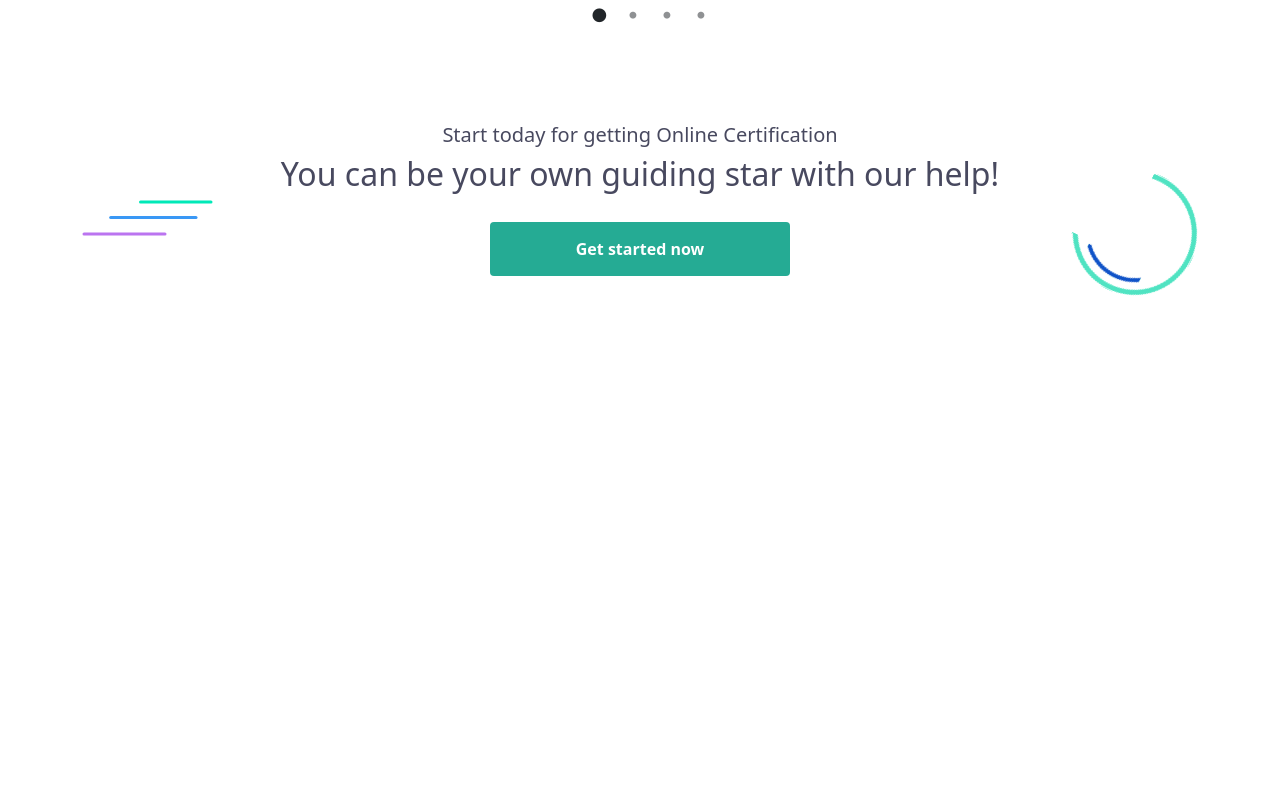
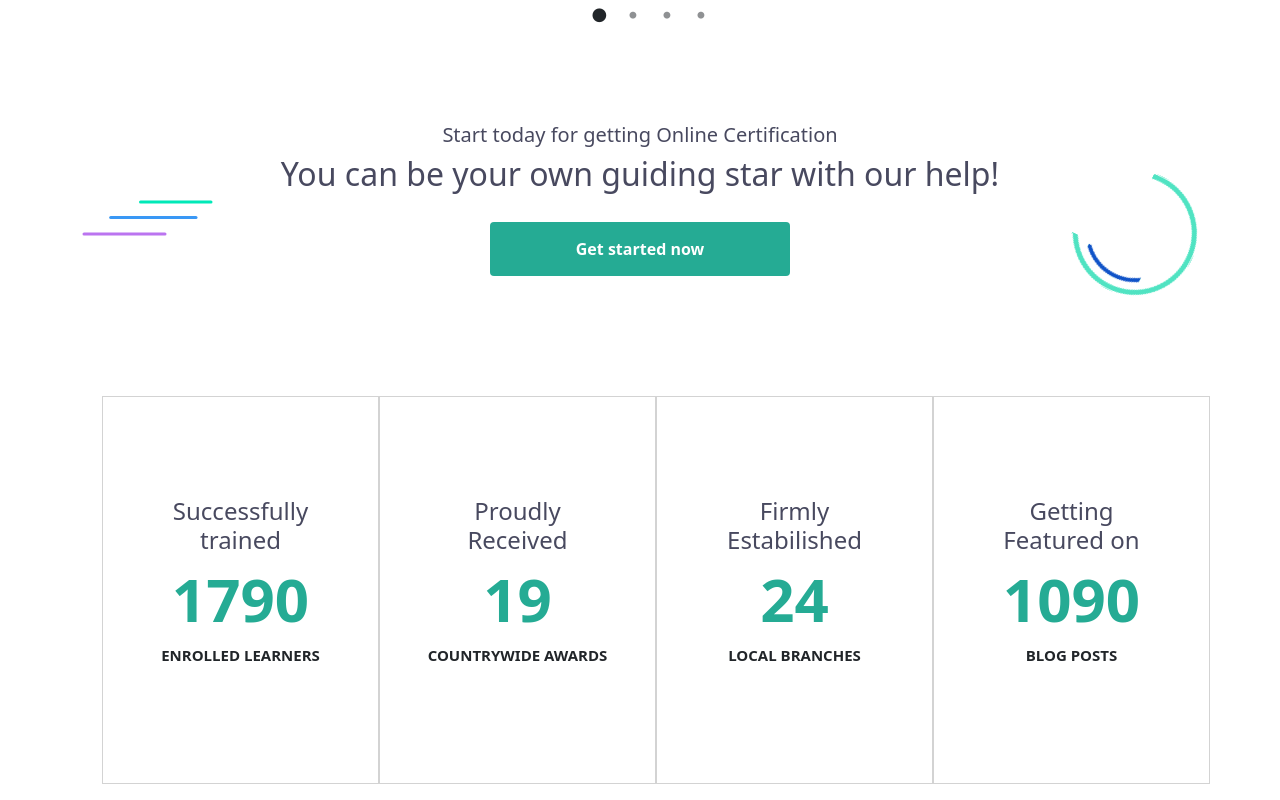
Before and after one commit to Obez99/proj-html-vuejs, a Vue app: page / in a window 1280 px wide. Shown: the part 4358-5158 px from the top of the page. Before the commit the page ends 4754 px from the top, so only its background shows below. Built offline with nearby package versions, Linux system fonts and the light colour scheme.

Commit message:
Adds Statistics component

```diff
--- a/src/App.vue
+++ b/src/App.vue
@@ -6,6 +6,7 @@
     <SmartTutoring></SmartTutoring>
     <VideoSection></VideoSection>
     <TopLearners></TopLearners>
+    <Statistics></Statistics>
   </div>
 </template>
 
@@ -16,6 +17,7 @@ import Courses from "./components/Courses.vue";
 import SmartTutoring from "./components/SmartTutoring.vue";
 import VideoSection from "./components/VideoSection.vue";
 import TopLearners from "./components/TopLearners.vue";
+import Statistics from "./components/Statistics.vue";
 export default {
   name: "App",
   components: {
@@ -25,6 +27,7 @@ export default {
     SmartTutoring,
     VideoSection,
     TopLearners,
+    Statistics,
   },
 };
 </script>
--- /dev/null
+++ b/src/components/Statistics.vue
@@ -0,0 +1,41 @@
+<template>
+  <section class="nopadding">
+    <div class="container">
+      <ul class="row row-cols-4">
+        <li class="statistic">
+          <h4>Successfully trained</h4>
+          <span>1790</span>
+          <p>ENROLLED LEARNERS</p>
+        </li>
+
+        <li class="statistic">
+          <h4>Proudly Received</h4>
+          <span>19</span>
+          <p>COUNTRYWIDE AWARDS</p>
+        </li>
+
+        <li class="statistic">
+          <h4>Firmly Estabilished</h4>
+          <span>24</span>
+          <p>LOCAL BRANCHES</p>
+        </li>
+
+        <li class="statistic">
+          <h4>Getting Featured on</h4>
+          <span>1090</span>
+          <p>BLOG POSTS</p>
+        </li>
+      </ul>
+    </div>
+  </section>
+</template>
+
+<script>
+export default {
+  name: "Statistics",
+};
+</script>
+
+<style lang="scss">
+@import "../styles/statistics.scss";
+</style>
--- /dev/null
+++ b/src/styles/statistics.scss
@@ -0,0 +1,24 @@
+@import "./variables.scss";
+.nopadding{
+  padding:0;
+
+.statistic{
+  text-align: center;
+  padding: 100px 0;
+  border: 1px solid lightgray;
+
+  h4{
+    margin: 0 60px
+  }
+  span{
+    font-size: 60px;
+    font-weight: bold;
+    color: $primary-color;
+  }
+
+  p{
+    font-size: 15px;
+    font-weight: bold;
+  }
+}
+}
```
Also changed, not shown: 6 other files (tests, documents, lock files or other folders).
